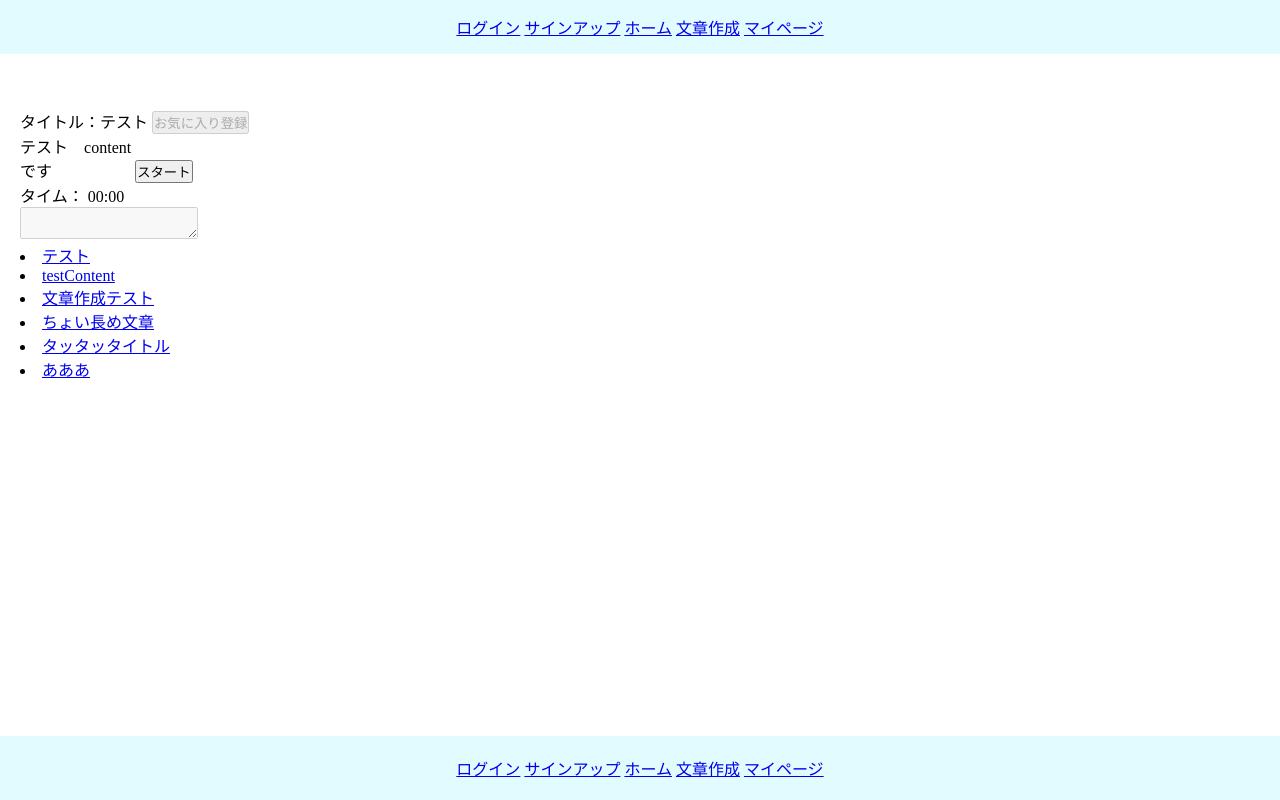
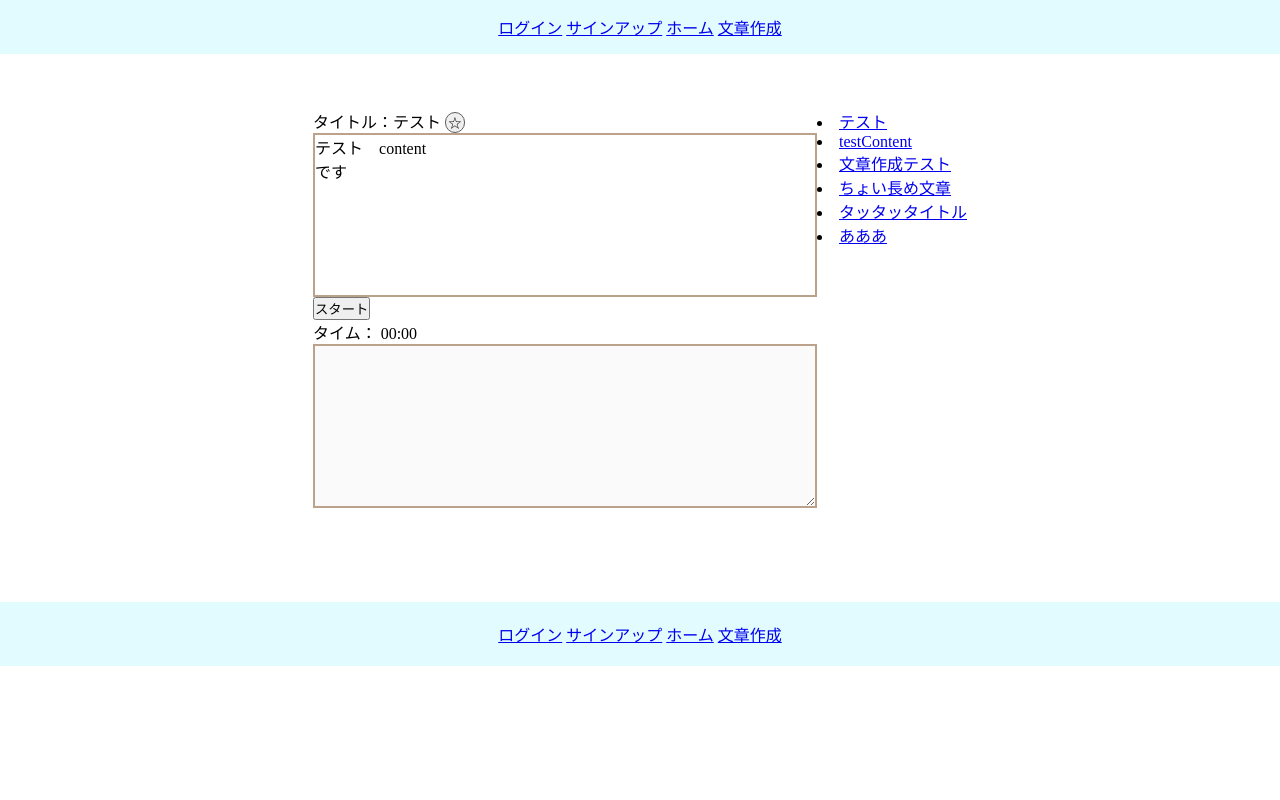
Before and after one commit to o-tsumuro/typingproject, a Django app: page /1/ in a window 1280 px wide. Run offline with Django 4.2, Linux system fonts and the light colour scheme; data comes from the database, SQL or seed files in the repository; both versions use the stored data as it was after the commit.

Commit message:
お気に入りボタン見た目変更

```diff
--- a/typingapp/templates/base.html
+++ b/typingapp/templates/base.html
@@ -14,13 +14,13 @@
 
     {% if user.is_authenticated %}
         <a href="{% url "accounts:logout" %}">ログアウト</a>
+        <a href="{% url "contentapp:mypage" username=request.user.username %}">マイページ</a>
     {% else %}
         <a href="{% url "accounts:login" %}">ログイン</a>
         <a href="{% url "accounts:signup" %}">サインアップ</a>
     {% endif %}
     <a href="{% url "typingapp:index" %}">ホーム</a>
     <a href="{% url "contentapp:create_content" %}">文章作成</a>
-    <a href="{% url "contentapp:mypage" username=request.user.username %}">マイページ</a>
 
     {% if user.is_authenticated %}
         <div id="login-user">ログイン中：{{ user.username }}</div>
@@ -36,13 +36,13 @@
 
     {% if user.is_authenticated %}
         <a href="{% url "accounts:logout" %}">ログアウト</a>
+        <a href="{% url "contentapp:mypage" username=request.user.username %}">マイページ</a>
     {% else %}
         <a href="{% url "accounts:login" %}">ログイン</a>
         <a href="{% url "accounts:signup" %}">サインアップ</a>
     {% endif %}
     <a href="{% url "typingapp:index" %}">ホーム</a>
     <a href="{% url "contentapp:create_content" %}">文章作成</a>
-    <a href="{% url "contentapp:mypage" username=request.user.username %}">マイページ</a>
 
 </footer>
 
--- a/typingapp/templates/index.html
+++ b/typingapp/templates/index.html
@@ -9,27 +9,21 @@
     <div class="index-content">
         <div class="typing-content">
             <div id="title">
-                タイトル：{{ content_object.title }}
-                {% if user.is_authenticated %}
+                <form method="POST">
+                    タイトル：{{ content_object.title }}
+                    {% csrf_token %}
                     {% if is_favorite %}
-                        <form method="POST">
-                            {% csrf_token %}
-                            <input type="hidden" name="action" value="delete_favorite">
-                            <input type="submit" value="お気に入り削除">
-                        </form>
+                        <input type="hidden" name="action" value="delete_favorite">
+                        <button id="favorite-button" type="submit">★</button>
                     {% else %}
-                        <form method="POST">
-                            {% csrf_token %}
-                            <input type="hidden" name="action" value="add_favorite">
-                            <input type="submit" value="お気に入り登録">
-                        </form>
+                        <input type="hidden" name="action" value="add_favorite">
+                        <button id="favorite-button" type="submit">☆</button>
                     {% endif %}
-                {% else %}
-                    <input type="submit" value="お気に入り登録" disabled>
-                {% endif %}
+                </form>
             </div>
 
             <div id="target-sentence">{{ content_object.sentence }}</div>
+            <br>
             <button id="start-button">スタート</button>
             <div id="timer">タイム： 00:00</div>
             <textarea id="typing-input" disabled></textarea>
--- a/typingproject/static/css/style.css
+++ b/typingproject/static/css/style.css
@@ -12,8 +12,8 @@ html, body {
     height: 100%;
     margin: 0;
     padding: 0;
-    display: flex;
-    flex-direction: column;
+    /* display: flex; */
+    /* flex-direction: column; */
 }
 
 
@@ -24,16 +24,22 @@ header {
 }
 
 #content {
+    /* display: block; */
     padding: 20px 20px;
     margin-top: 35px;
     margin-bottom: 70px;
-    flex-grow: 1;
 }
 
 footer {
     background-color: rgb(226, 251, 255);
     text-align: center;
     padding: 20px;
+}
+
+#favorite-button {
+    border: solid 1px #5d5d5d;
+    border-radius: 100px;
+    width: 20px;
 }
 
 .mypage-list {
@@ -66,10 +72,28 @@ footer {
 
 .left-list, .center-list, .right-list {
     display: inline-block;
-    vertical-align: top;
     width: 25%;
     min-height: 70vh;
     padding: 10px;
     border: solid gray 1px;
     border-radius: 20px;
 }
+
+.index-content {
+    display: flex;
+    justify-content: center;
+}
+
+.typing-content, .list-content {
+    display: inline-block;
+}
+
+#target-sentence, #typing-input {
+    min-width: 500px;
+    min-height: 20vh;
+    border: 2px solid #bca28a;
+}
+
+/* #title {
+
+} */
```
Also changed, not shown: db.sqlite3.
